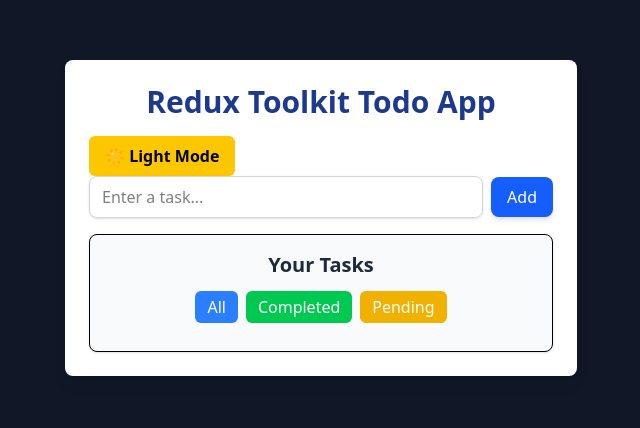
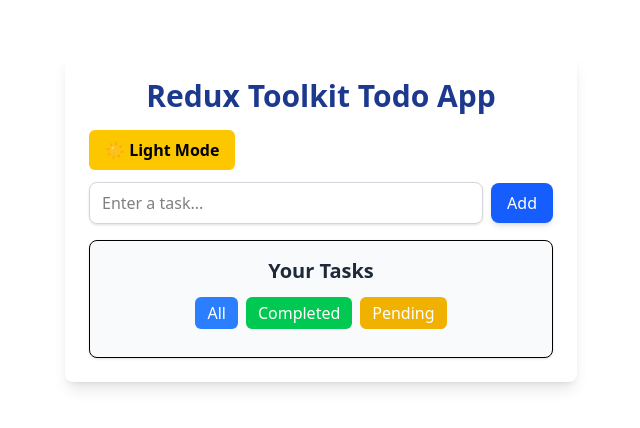
Before and after one commit to Manav948/React-Redux, a React (Vite) app: page / in a window 1280 px wide. Shown: the part 182-610 px from the top of the page, without its empty margins (319-959 px from the left). Built offline with nearby package versions, Linux system fonts and the light colour scheme.

Commit message:
fixed theme change issue

```diff
--- a/src/App.jsx
+++ b/src/App.jsx
@@ -6,7 +6,8 @@
 function App() {
   const darkmode = useSelector(state => state.todos.darkmode)
   return (
-    <div className="min-h-screen bg-gray-900 flex items-center justify-center p-4">
+    <div className={`min-h-screen flex items-center justify-center p-4 transition-all duration-300 ${darkmode ? 'bg-gray-900 text-white' : 'bg-white text-black'
+      }`}>
       <div className="w-full max-w-lg bg-white shadow-lg rounded-lg p-6">
         <h1 className="text-3xl font-bold text-center text-blue-900 mb-4">Redux Toolkit Todo App</h1>
         <DarkModeToggle />
--- a/src/components/DarkModeToggle.jsx
+++ b/src/components/DarkModeToggle.jsx
@@ -8,8 +8,8 @@
     return (
         <button
             onClick={() => dispatch(toggleTheme())}
-            className={`px-4 py-2 rounded-md font-semibold transition-all ${
-                darkmode ? 'bg-gray-800 text-white' : 'bg-yellow-400 text-black'
+            className={`px-4 py-2 rounded-md font-semibold transition-all mb-3 ${
+                darkmode ? 'bg-gray-800 text-white' : 'bg-yellow-400 text-black mb-3'
             }`}
         >
             {darkmode ? '🌙 Dark Mode' : '☀️ Light Mode'}
```
